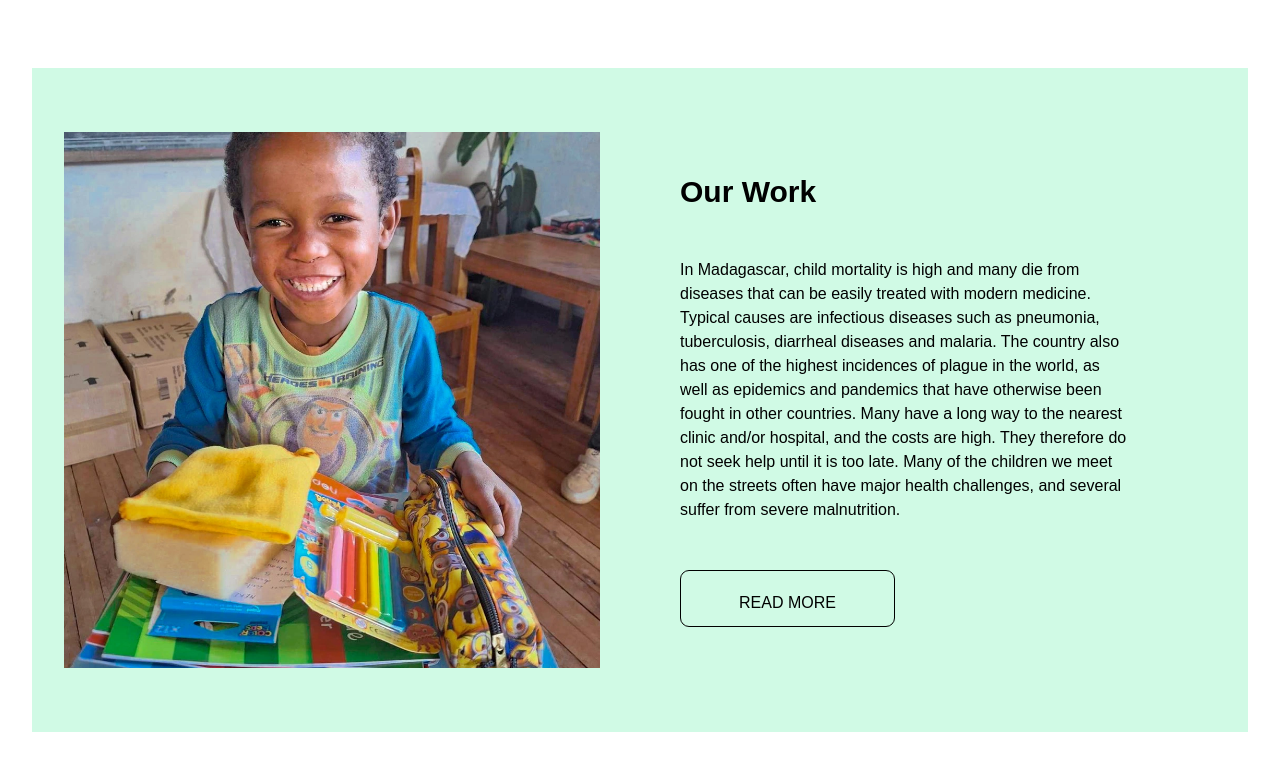
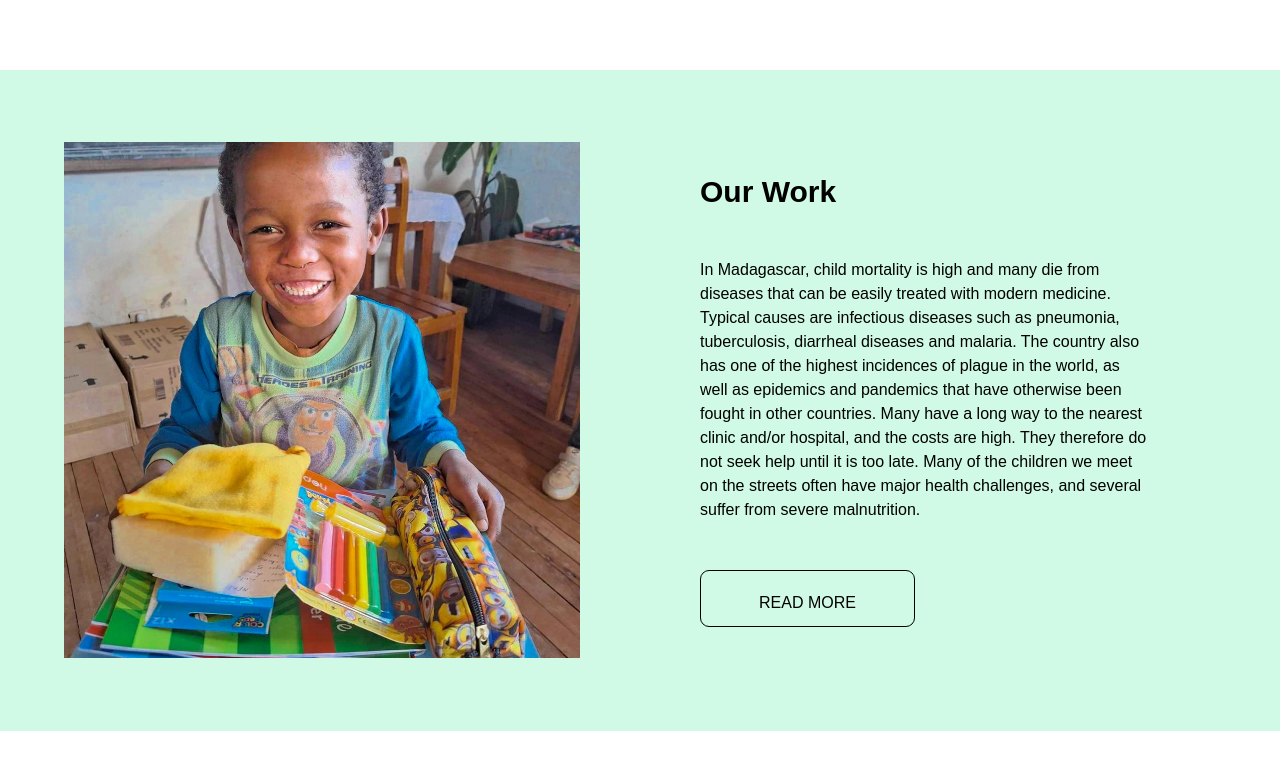
Before and after one commit to NoroffFEU/musikkforandrerliv.no, a React (Vite) app: page / in a window 1280 px wide. Shown: the top 770 px of the page. Built offline with nearby package versions, Linux system fonts and the light colour scheme.

Commit message:
Update workSection.jsx

```diff
--- a/src/components/homePage/workSection.jsx
+++ b/src/components/homePage/workSection.jsx
@@ -5,10 +5,10 @@ export default function WorkSection() {
   const { image, title, content } = data.work;
   console.log(data.work); // delete this line
   return (
-    <section id="WorkSection" className="py-16 px-8 bg-emerald-100">
+    <section id="WorkSection" className="w-full py-16 px-8 bg-emerald-100">
       <div className="max-w-6xl mx-auto flex flex-col lg:flex-row items-center justify-center gap-10 md:gap-16 lg:gap-20">
 
-          <div className="w-full md:w-1/2 flex items-center justify-center">
+          <div className="w-full mr-10 md:w-1/2 flex items-center justify-center">
             <img src={image} alt={title} className="w-full aspect-[3/3] object-cover  " />
           </div>
 
```
